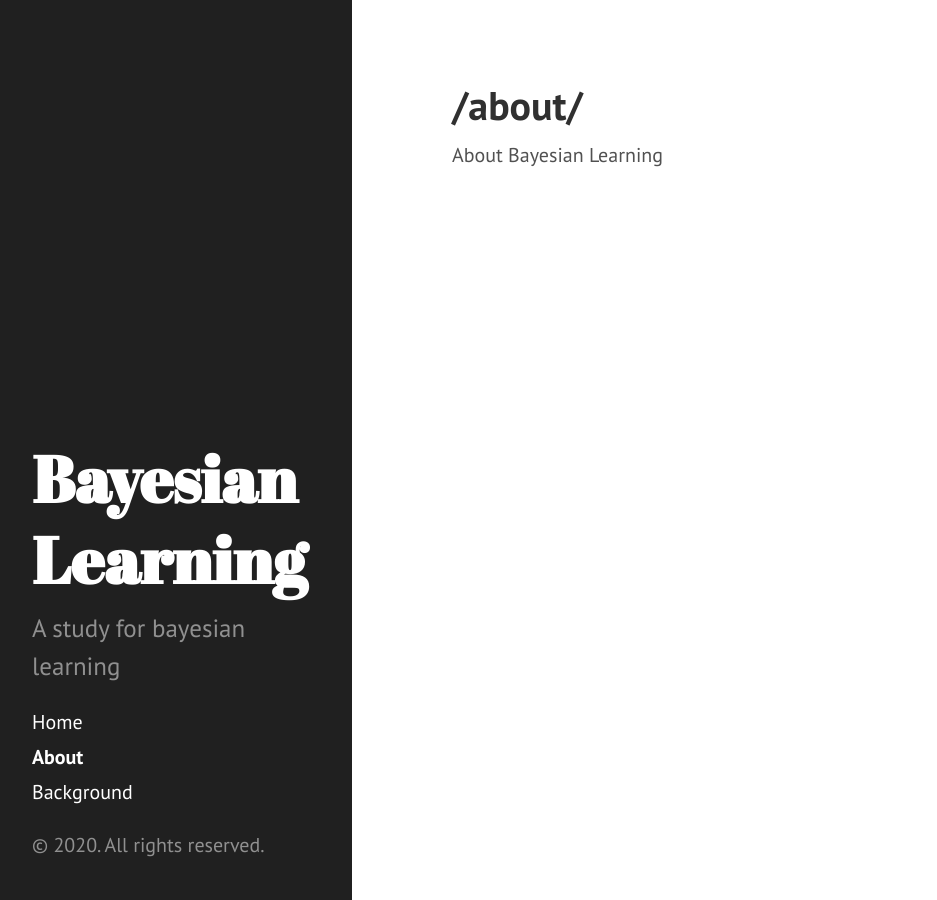
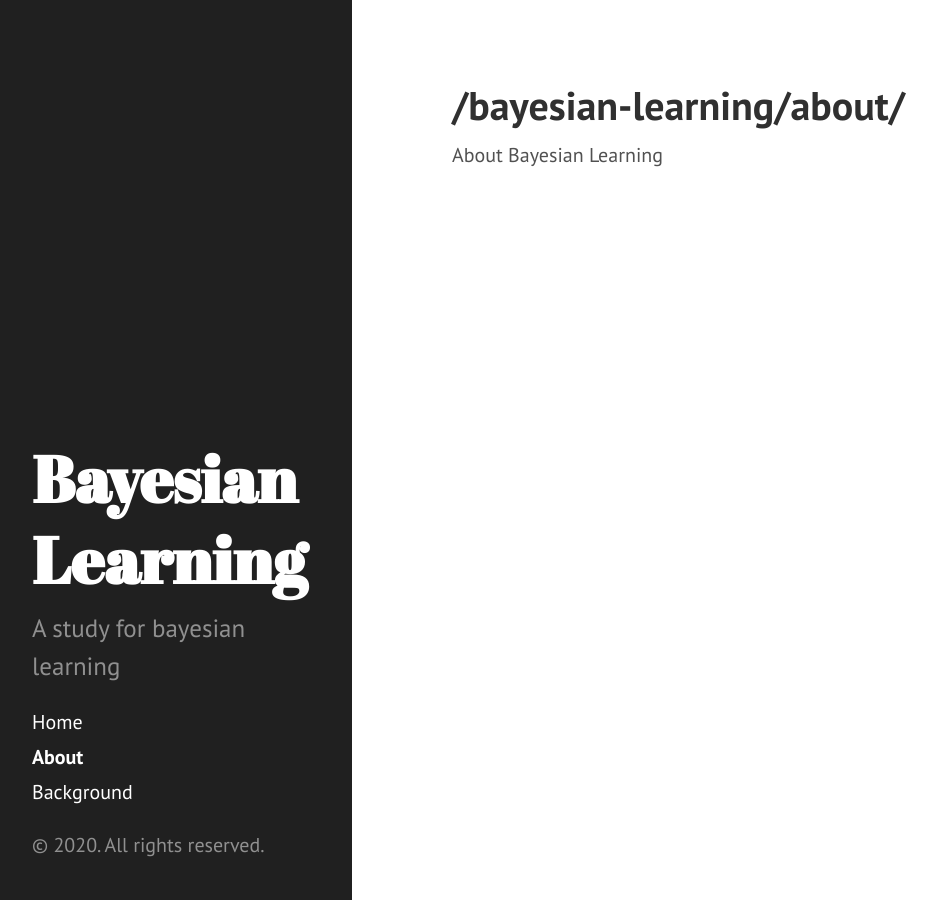
Before and after one commit to Rose-J/Bayesian, a Jekyll site: the page built from about.md, in a window 1280 px wide. Shown: the whole page, without its empty margins (8-945 px from the left). Built offline with Jekyll 4.4.1, drawn with Linux system fonts in a browser that asks for light colours; Markdown is read by kramdown in place of the engine named in the settings.

Commit message:
Update page.html

```diff
--- a/_layouts/page.html
+++ b/_layouts/page.html
@@ -3,6 +3,6 @@ layout: default
 ---
 
 <div class="page">
-  <h1 class="page-title">{{ page.url }}</h1>
+  <h1 class="page-title">{{ page.url | relative_url }}</h1>
   {{ content }}
 </div>
```
